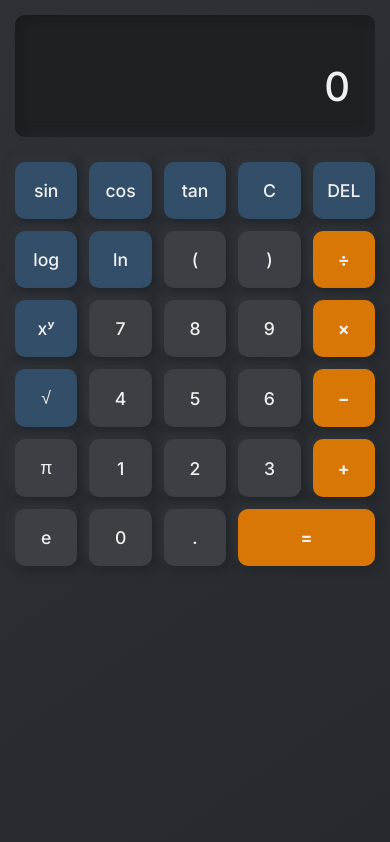
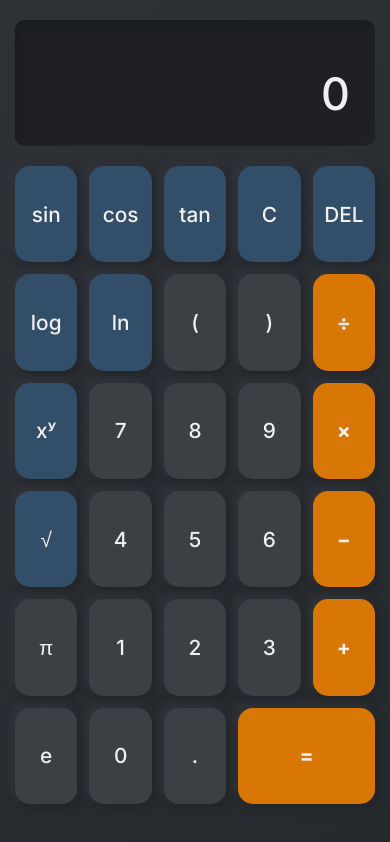
Before and after one commit to rosdebbu/Scientific-Calculator, a plain HTML site: page index.html in a window 390 px wide. Drawn offline with Linux system fonts and the light colour scheme.

Commit message:
Update index.html
2nd

```diff
--- a/index.html
+++ b/index.html
@@ -1,4 +1,3 @@
-
 <!DOCTYPE html>
 <html lang="en">
 <head>
@@ -10,26 +9,21 @@
         /* * ADVANCED CALCULATOR STYLESHEET
          * Design Goals:
          * - Professional, high-contrast look and feel.
-         * - Clear visual distinction between button types (numbers, operators, functions).
+         * - Clear visual distinction between button types.
          * - Tactile feel with subtle gradients and shadows.
-         * - Fully responsive for all screen sizes.
+         * - Fully responsive for all screen sizes with a full-screen mobile view.
         */
 
         /* Color Palette */
         :root {
-            --bg-color: #212428; /* Dark charcoal background */
-            --calculator-bg: #2a2d32; /* Slightly lighter calculator body */
-            --display-bg: #1e2024; /* Recessed display background */
-            --text-color: #f0f0f0; /* Bright text for high contrast */
-            --history-text-color: #a0a0a0; /* Muted color for history */
-
-            --btn-number-bg: #3c3f44; /* Neutral gray for numbers */
-            --btn-number-hover: #4a4d52;
-
-            --btn-function-bg: #334e68; /* Muted blue for functions */
-            --btn-function-hover: #406080;
-
-            --btn-operator-bg: #d97706; /* Vibrant orange for operators */
+            --bg-color: #212428;
+            --calculator-bg: #2a2d32;
+            --display-bg: #1e2024;
+            --text-color: #f0f0f0;
+            --history-text-color: #a0a0a0;
+            --btn-number-bg: #3c3f44;
+            --btn-function-bg: #334e68;
+            --btn-operator-bg: #d97706;
             --btn-operator-hover: #f59e0b;
         }
 
@@ -52,6 +46,7 @@
             width: 100%;
             max-width: 420px;
             box-sizing: border-box;
+            transition: all 0.3s ease;
         }
 
         /* Display Screen */
@@ -119,17 +114,8 @@
         .btn.operator:hover, .btn.equals:hover {
             background-color: var(--btn-operator-hover);
         }
-        .btn.operator:active, .btn.equals:active {
-             background-color: var(--btn-operator-bg);
-        }
 
         .btn.function, .btn.clear, .btn.backspace {
-            background-color: var(--btn-function-bg);
-        }
-        .btn.function:hover, .btn.clear:hover, .btn.backspace:hover {
-            background-color: var(--btn-function-hover);
-        }
-        .btn.function:active, .btn.clear:active, .btn.backspace:active {
             background-color: var(--btn-function-bg);
         }
 
@@ -137,24 +123,47 @@
             grid-column: span 2;
         }
 
-        /* Responsive Design */
+        /*
+         * MOBILE RESPONSIVE STYLES
+         * This media query activates on screens 480px or less (most phones).
+         * It overrides the desktop styles to create a full-screen experience.
+        */
         @media (max-width: 480px) {
+            body {
+                /* Prevent any bouncing or scrolling on the page */
+                overflow: hidden;
+            }
             .calculator-container {
-                padding: 15px;
-                border-radius: 0;
-                min-height: 100vh;
-                box-shadow: none;
+                width: 100%;
+                min-height: 100vh; /* Make container full viewport height */
+                border-radius: 0; /* Remove rounded corners for a seamless look */
+                box-shadow: none; /* Remove shadow on mobile */
+                padding: 20px 15px;
+                /* Use flexbox to better distribute space in full-screen mode */
+                display: flex;
+                flex-direction: column;
+                justify-content: space-between;
             }
             .buttons-grid {
-                gap: 12px;
+                /* Allow the button grid to expand and fill available space */
+                flex-grow: 1;
+                gap: 12px; /* Adjust gap for smaller screens */
+                padding-bottom: 20px; /* Add space at the very bottom */
             }
             .btn {
-                padding: 18px 5px;
-                font-size: 1.1rem;
-                border-radius: 10px;
+                padding: 0; /* Reset padding to use flexbox for centering */
+                display: flex;
+                justify-content: center;
+                align-items: center;
+                font-size: 1.3rem; /* Increase font size for better readability */
+                border-radius: 15px; /* Slightly more rounded buttons for a modern feel */
+            }
+            .display-screen {
+                flex-shrink: 0; /* Prevent the display from shrinking */
+                margin-bottom: 20px;
             }
             .main-display {
-                font-size: 2.5rem;
+                font-size: 2.8rem; /* Adjust main display font size */
             }
         }
 
```
